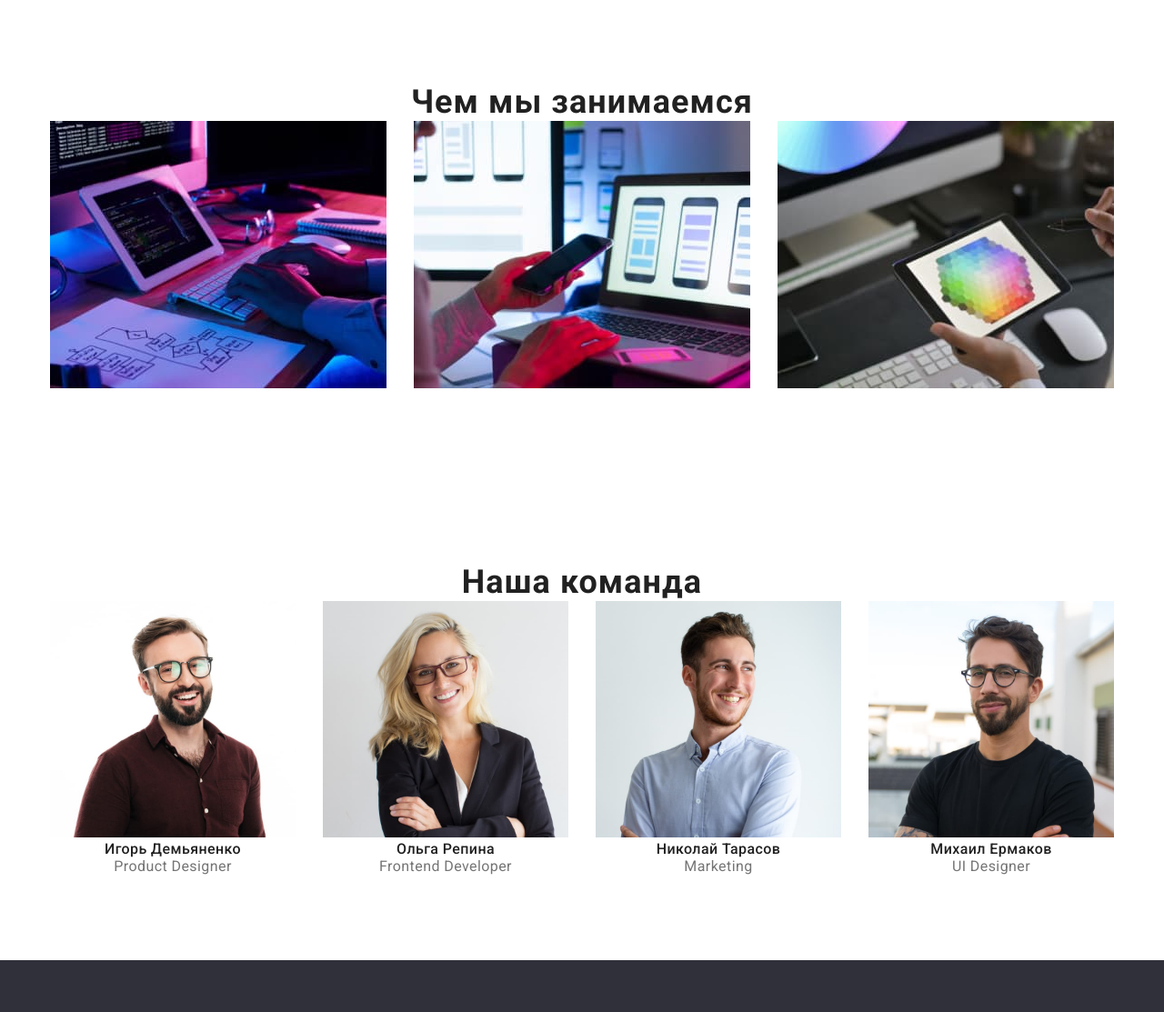
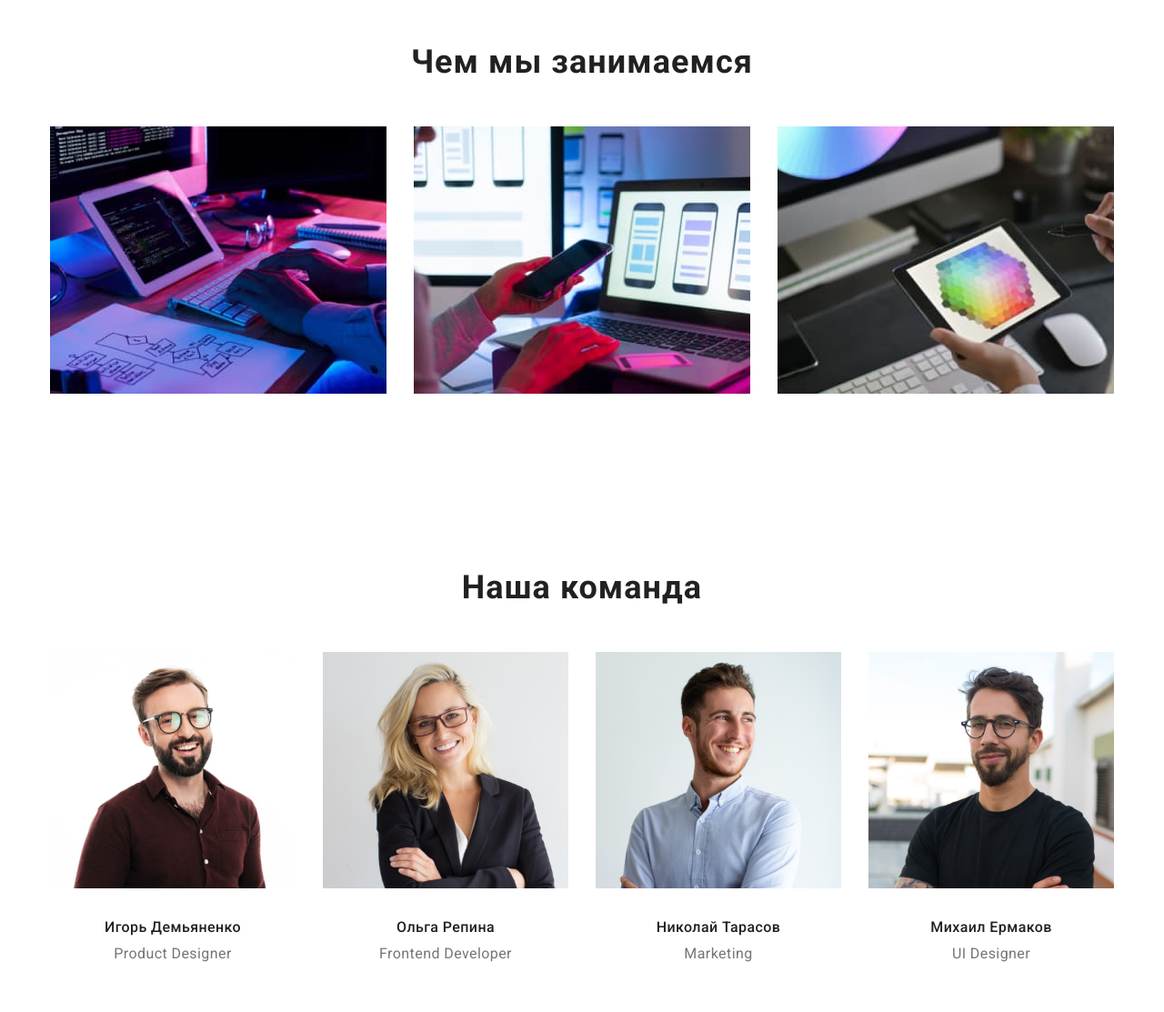
Before and after one commit to VasiliyLVL/goit-markup-hw-03, a plain HTML site: page index.html in a window 1280 px wide. Shown: the part 1011-2124 px from the top of the page at 91% size. Drawn offline with nearby package versions, Linux system fonts and the light colour scheme.

Commit message:
добавляет padding, margin к секции команда

```diff
--- a/css/styles.css
+++ b/css/styles.css
@@ -196,12 +196,10 @@ a {
     text-align: center;
     letter-spacing: 0.03em;
     margin-top: 0;
-    margin-bottom: 0;
+    margin-bottom: 50px;
 }
 
-.section-title.hidden-title {
-    margin-bottom: 94px;
-}
+
 
 /* features */
 
@@ -261,7 +259,7 @@ a {
     line-height: 1.19;
     text-align: center;
     margin-top: 0;
-    margin-bottom: 0;
+    margin-bottom: 10px;
 }
 
 .team .text {
@@ -270,6 +268,11 @@ a {
     text-align: center;
     margin-top: 0;
     margin-bottom: 0;
+}
+
+.team .content-team {
+    padding-top: 30px;
+    padding-bottom: 30px;
 }
 
 /* footer */
--- a/index.html
+++ b/index.html
@@ -45,7 +45,7 @@
         <!-- Секция преимуществ -->
         <section class="section">
             <div class="container">
-                <h2 class="section-title hidden-title">Преимущества работы с нами</h2>
+                <h2 class="section-title">Преимущества работы с нами</h2>
                 <ul class="features-list">
                     <li class="item">
                         <h3 class="title">Внимание к деталям</h3>
@@ -83,23 +83,31 @@
                 <ul class="team">
                     <li class="item">
                         <img src="./images/photo1.jpg" alt="Изображение не подгрузилось" width="270">
+                        <div class="content-team">
                         <h3 class="title">Игорь Демьяненко</h3>
                         <p class="text">Product Designer</p>
+                        </div>
                     </li>
                     <li class="item">
                         <img src="./images/photo2.jpg" alt="Изображение не подгрузилось" width="270">
+                        <div class="content-team">
                         <h3 class="title">Ольга Репина</h3>
                         <p class="text">Frontend Developer</p>
+                        </div>
                     </li>
                     <li class="item">
                         <img src="./images/photo3.jpg" alt="Изображение не подгрузилось" width="270">
+                        <div class="content-team">
                         <h3 class="title">Николай Тарасов</h3>
                         <p class="text">Marketing</p>
+                        </div>
                     </li>
                     <li class="item">
                         <img src="./images/photo4.jpg" alt="Изображение не подгрузилось" width="270">
+                        <div class="content-team">
                         <h3 class="title">Михаил Ермаков</h3>
                         <p class="text">UI Designer</p>
+                        </div>
                     </li>
                 </ul>
             </div>
```
